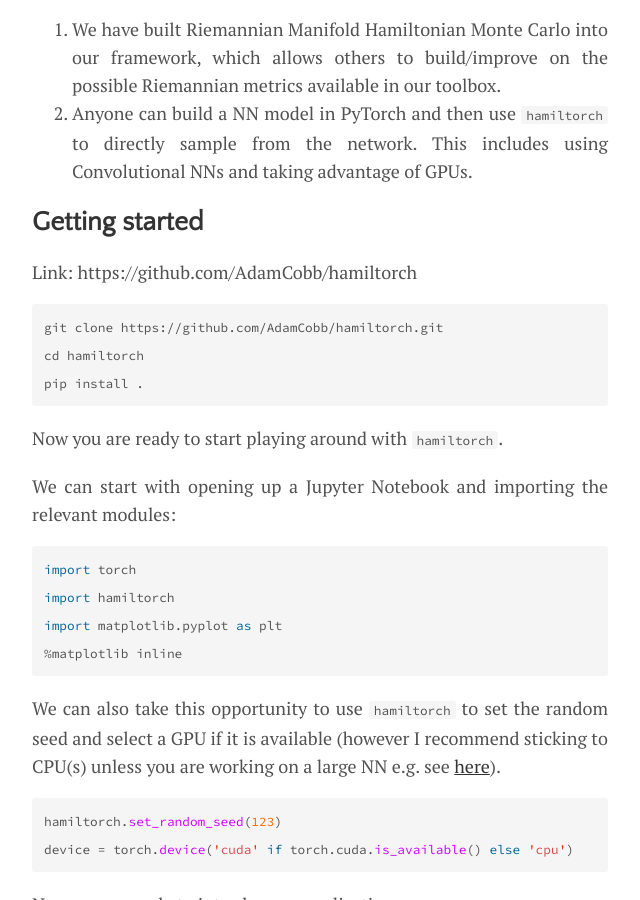
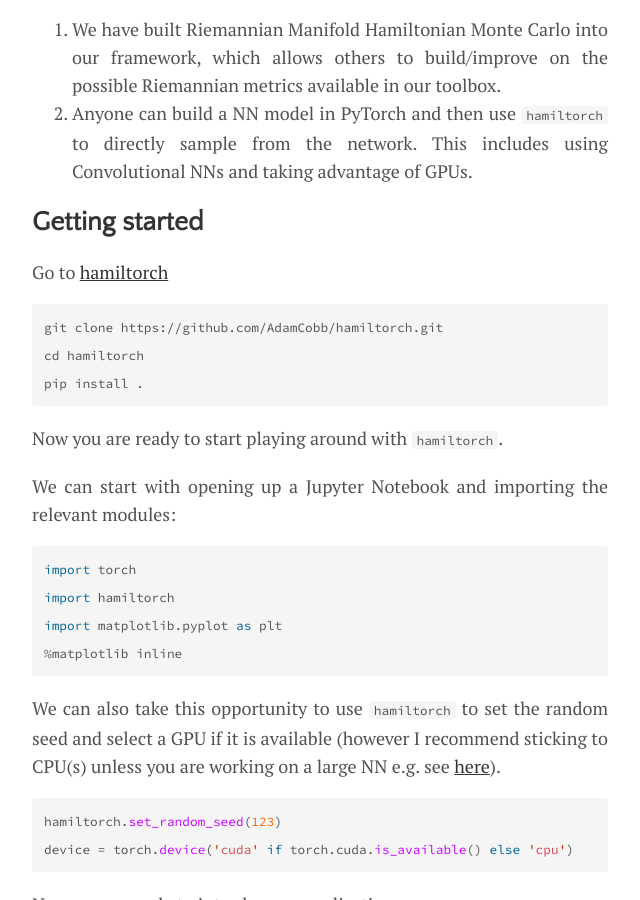
Before and after one commit to AdamCobb/AdamCobb.github.io, a Jekyll site: the page built from _posts/2019-07-15-hamiltorch.md, in a window 1280 px wide and 900 px high, scrolled down 850 px. Shown: the whole window, without its empty margins (320-960 px from the left). Built offline with Jekyll 4.4.1, drawn with Linux system fonts in a browser that asks for light colours; nearby versions of some CDN libraries; formulas are drawn with MathJax 3.

Commit message:
get link working

````diff
--- a/_posts/2019-07-15-hamiltorch.md
+++ b/_posts/2019-07-15-hamiltorch.md
@@ -19,7 +19,7 @@ image:
 
 ## Getting started
 
-Link: https://github.com/AdamCobb/hamiltorch
+Go to [hamiltorch](https://github.com/AdamCobb/hamiltorch)
 
 ```
 git clone https://github.com/AdamCobb/hamiltorch.git
````
